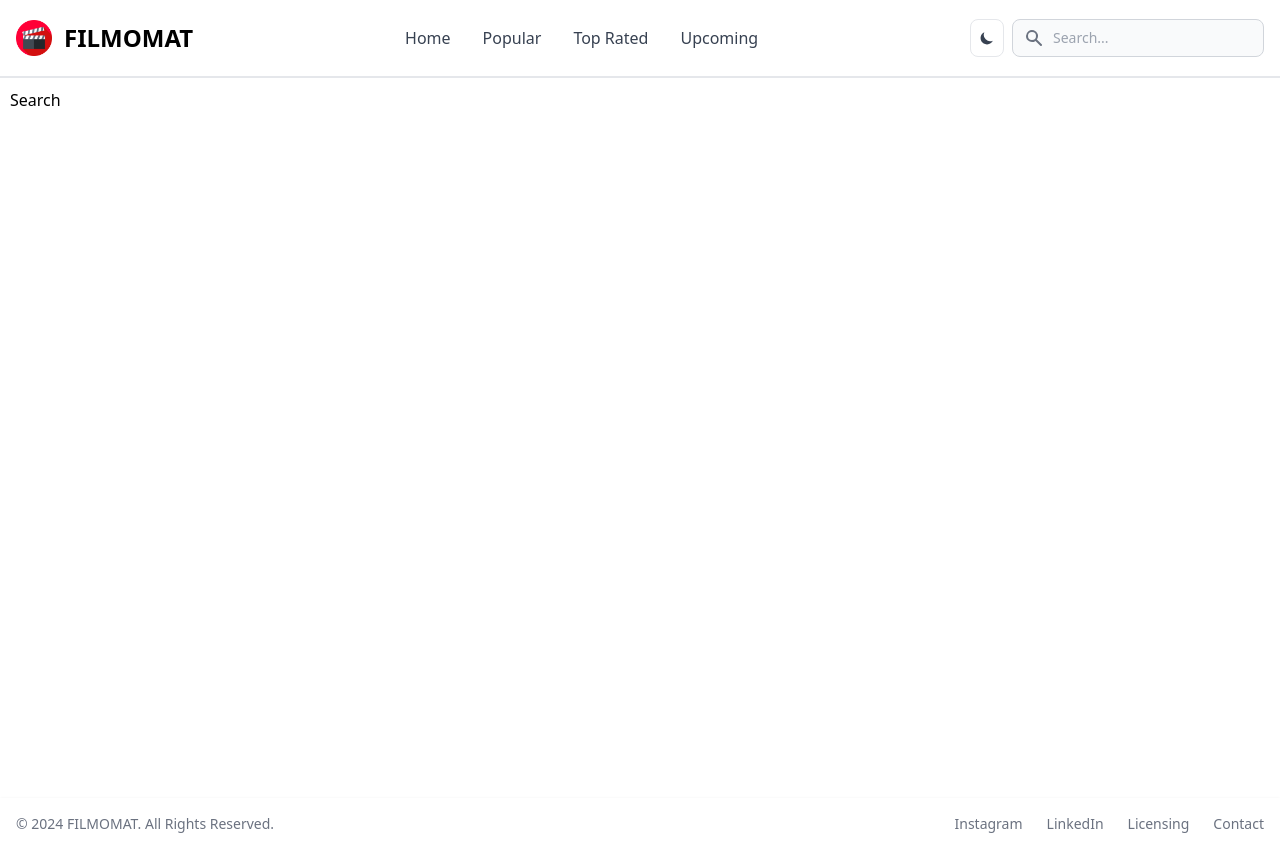
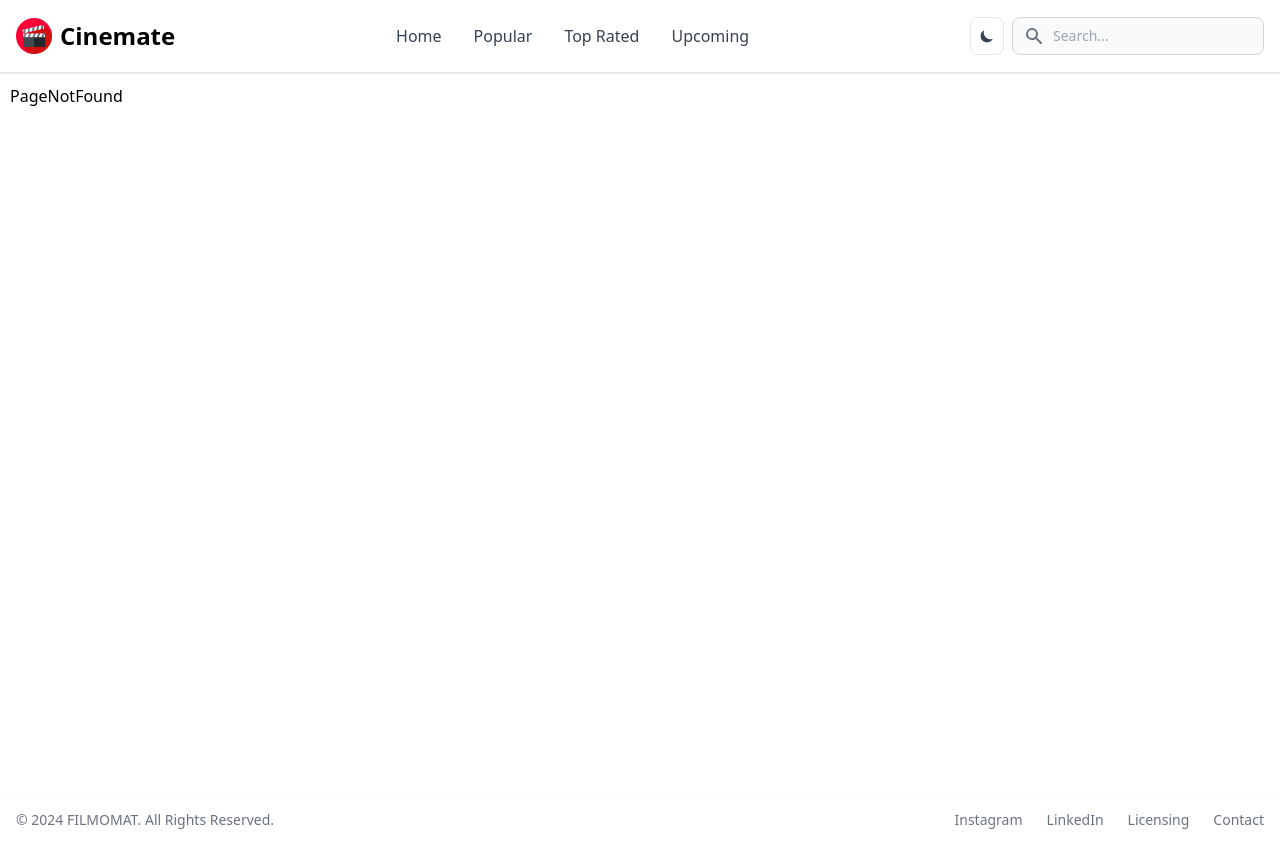
Before and after one commit to VeljkoStefanovic613-2019/FILMOMAT, a React (Create React App) app: page /movies/search in a window 1280 px wide. Built offline with nearby package versions, Linux system fonts and the light colour scheme.

Commit message:
Api Fetch Movie search

```diff
--- a/src/components/Header.js
+++ b/src/components/Header.js
@@ -1,11 +1,12 @@
 import { useEffect } from "react";
 import { useState } from "react";
-import { Link, NavLink } from "react-router-dom";
+import { Link, NavLink, useNavigate } from "react-router-dom";
 import Logo from "../assets/logo.png";
 
 export const Header = () => {
   const [hidden, setHidden] = useState(true);
   const [darkMode, setDarkMode] = useState( JSON.parse(localStorage.getItem("darkMode")) || false);
+  const navigate = useNavigate();
 
   useEffect(() => {
     localStorage.setItem("darkMode", JSON.stringify(darkMode));
@@ -21,13 +22,20 @@ export const Header = () => {
   const activeClass = "text-base block py-2 pr-4 pl-3 text-white bg-blue-700 rounded md:bg-transparent md:text-blue-700 md:p-0 dark:text-white";
   const inActiveClass = "text-base block py-2 pr-4 pl-3 text-gray-700 rounded hover:bg-gray-100 md:hover:bg-transparent md:hover:text-blue-700 md:p-0 md:dark:hover:text-white dark:text-gray-400 dark:hover:bg-gray-700 dark:hover:text-white md:dark:hover:bg-transparent dark:border-gray-700";
 
+  const handleSubmit = (event) => {
+    event.preventDefault();
+    const queryTerm = event.target.search.value;
+    event.target.reset();
+    return navigate(`/search?q=${queryTerm}`);
+  }
+
   return (
     <header>
-      <nav className="bg-white border-b-2 border-gray-200 px-2 sm:px-4 py-2.5 dark:bg-gray-900 dark:border-b-1 dark:border-gray-900">
-        <div className="container flex flex-wrap justify-between items-center mx-auto">
+      <nav className="bg-white border-b-2 border-gray-200 px-2 sm:px-4 py-2 dark:bg-gray-900 dark:border-b-1 dark:border-gray-900">
+        <div className="flex flex-wrap justify-between items-center mx-auto">
           <Link to="/" className="flex items-center">
-              <img src={Logo} className="mr-3 h-6 sm:h-9" alt="Cinemate Logo" />
-              <span className="self-center text-2xl font-semibold whitespace-nowrap dark:text-white">FILMOMAT</span>
+              <img src={Logo} className="mr-2 h-8 sm:h-9" alt="Cinemate Logo" />
+              <span className="self-center text-2xl font-semibold whitespace-nowrap dark:text-white">Cinemate</span>
           </Link>
 
           <div id="mobile-nav" className="flex md:order-2">
@@ -43,7 +51,9 @@ export const Header = () => {
                 <svg className="w-5 h-5 text-gray-500" aria-hidden="true" fill="currentColor" viewBox="0 0 20 20" xmlns="http://www.w3.org/2000/svg"><path fillRule="evenodd" d="M8 4a4 4 0 100 8 4 4 0 000-8zM2 8a6 6 0 1110.89 3.476l4.817 4.817a1 1 0 01-1.414 1.414l-4.816-4.816A6 6 0 012 8z" clipRule="evenodd"></path></svg>
                 <span className="sr-only">Search icon</span>
               </div>
-              <input type="text" id="search-navbar" className="block p-2 pl-10 w-full text-gray-900 bg-gray-50 rounded-lg border border-gray-300 sm:text-sm focus:ring-blue-500 focus:border-blue-500 dark:bg-gray-700 dark:border-gray-600 dark:placeholder-gray-400 dark:text-white dark:focus:ring-blue-500 dark:focus:border-blue-500" placeholder="Search..." autoComplete="off" />
+              <form onSubmit={handleSubmit}>
+                <input type="text" id="search-navbar" name="search" className="block p-2 pl-10 w-full text-gray-900 bg-gray-50 rounded-lg border border-gray-300 sm:text-sm focus:ring-blue-500 focus:border-blue-500 dark:bg-gray-700 dark:border-gray-600 dark:placeholder-gray-400 dark:text-white dark:focus:ring-blue-500 dark:focus:border-blue-500" placeholder="Search..." autoComplete="off" />
+              </form>
             </div>
             <button onClick={() => setHidden(!hidden)} data-collapse-toggle="navbar-search" type="button" className="inline-flex items-center p-2 text-sm text-gray-500 rounded-lg md:hidden hover:bg-gray-100 focus:outline-none focus:ring-2 focus:ring-gray-200 dark:text-gray-400 dark:hover:bg-gray-700 dark:focus:ring-gray-600" aria-controls="navbar-search" aria-expanded="false">
               <span className="sr-only">Open menu</span>
@@ -56,7 +66,9 @@ export const Header = () => {
                 <div className="flex absolute inset-y-0 left-0 items-center pl-3 pointer-events-none">
                   <svg className="w-5 h-5 text-gray-500" aria-hidden="true" fill="currentColor" viewBox="0 0 20 20" xmlns="http://www.w3.org/2000/svg"><path fillRule="evenodd" d="M8 4a4 4 0 100 8 4 4 0 000-8zM2 8a6 6 0 1110.89 3.476l4.817 4.817a1 1 0 01-1.414 1.414l-4.816-4.816A6 6 0 012 8z" clipRule="evenodd"></path></svg>
                 </div>
-                <input type="text" id="search-navbar" className="block p-2 pl-10 w-full text-gray-900 bg-gray-50 rounded-lg border border-gray-300 sm:text-sm focus:ring-blue-500 focus:border-blue-500 dark:bg-gray-700 dark:border-gray-600 dark:placeholder-gray-400 dark:text-white dark:focus:ring-blue-500 dark:focus:border-blue-500" placeholder="Search..." autoComplete="off" />
+                <form onSubmit={handleSubmit}>
+                  <input type="text" id="search-navbar" name="search" className="block p-2 pl-10 w-full text-gray-900 bg-gray-50 rounded-lg border border-gray-300 sm:text-sm focus:ring-blue-500 focus:border-blue-500 dark:bg-gray-700 dark:border-gray-600 dark:placeholder-gray-400 dark:text-white dark:focus:ring-blue-500 dark:focus:border-blue-500" placeholder="Search..." autoComplete="off" />
+                </form>
               </div>
               <ul className="flex flex-col p-4 mt-4 bg-gray-50 rounded-lg border border-gray-100 md:flex-row md:space-x-8 md:mt-0 md:text-sm md:font-medium md:border-0 md:bg-white dark:bg-gray-800 md:dark:bg-gray-900 dark:border-gray-700">
                 <li>
--- a/src/hooks/useFetch.js
+++ b/src/hooks/useFetch.js
@@ -1,8 +1,8 @@
-import { useState, useEffect } from "react"
+import { useState, useEffect } from "react";
 
-export const useFetch = (apiPath) => {
+export const useFetch = (apiPath, queryTerm="") => {
     const [data, setData] = useState([]);
-    const url=`https://api.themoviedb.org/3/${apiPath}?api_key=${process.env.REACT_APP_API_KEY}`;
+    const url = `https://api.themoviedb.org/3/${apiPath}?api_key=${process.env.REACT_APP_API_KEY}&query=${queryTerm}`
 
     useEffect(() => {
         async function fetchMovies(){
@@ -11,8 +11,7 @@ export const useFetch = (apiPath) => {
           setData(json.results);
         }
         fetchMovies();
-}, [url] )
-
+      }, [url])
 
   return { data }
 }
--- a/src/pages/MovieList.js
+++ b/src/pages/MovieList.js
@@ -4,7 +4,7 @@ import { useFetch } from "../hooks/useFetch";
 
 
 export const MovieList = ({apiPath}) => {
-const {data: movies} = useFetch(apiPath)
+const {data: movies} = useFetch(apiPath);
 
   return (
     <main>
--- a/src/pages/Search.js
+++ b/src/pages/Search.js
@@ -1,5 +1,26 @@
-export const Search = () => {
+import { useSearchParams } from "react-router-dom";
+import { Card } from "../components";
+import { useFetch } from "../hooks/useFetch";
+
+export const Search = ({apiPath}) => {
+  const [searchParams] = useSearchParams();
+  const queryTerm = searchParams.get("q");
+
+  const {data: movies} = useFetch(apiPath, queryTerm);
+
   return (
-    <main>Search</main>
+    <main>
+      <section className="py-7" >
+        <p className="text-3xl text-gray-700 dark:text-white"> { movies.length === 0 ? `No result found for '${queryTerm}'` : `Result for '${queryTerm}'` } </p>
+      </section>
+     <section className="max-w-7xl mx-auto py-7">
+      <div className="flex justify-start flex-wrap">
+        {movies.map((movie) => (
+            <Card key={movie.id} movie={movie} />
+        ))}
+      </div>
+
+     </section>
+    </main>
   )
 }
--- a/src/routes/AllRoutes.js
+++ b/src/routes/AllRoutes.js
@@ -10,7 +10,7 @@ export const AllRoutes = () => {
             <Route path="movies/popular" element={<MovieList apiPath="movie/popular" />} />
             <Route path="movies/top" element={<MovieList apiPath="movie/top_rated" />} />
             <Route path="movies/upcoming" element={<MovieList apiPath="movie/upcoming" />} />
-            <Route path="movies/search" element={<Search />} />
+            <Route path="search" element={<Search apiPath="search/movie" />} />
             <Route path="*" element={<PageNotFound />} />
         </Routes>
     </div>
```
Lines whose indentation alone changed are shown as unchanged.
